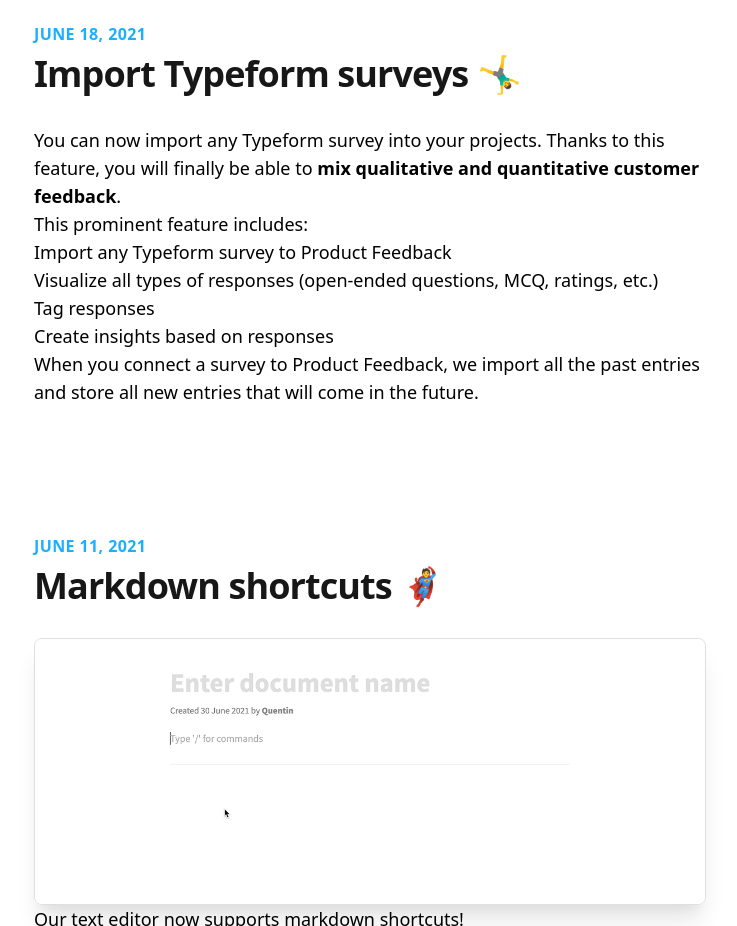
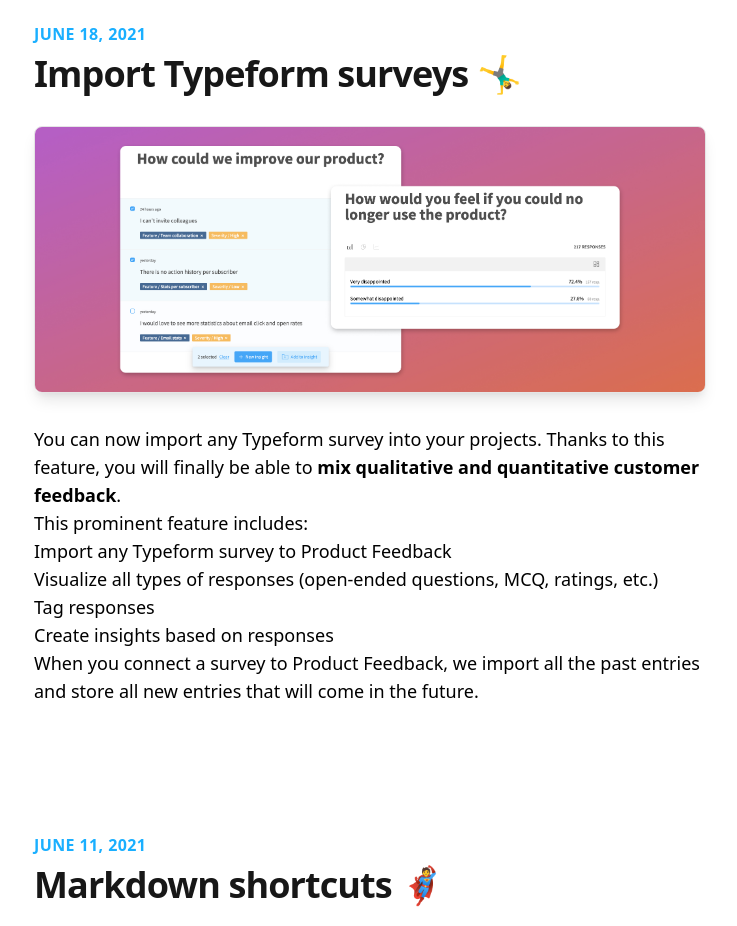
Before and after one commit to productfeedback/pf-website, a Gatsby site: page /changelog in a window 1280 px wide. Shown: the part 840-1766 px from the top of the page, without its empty margins (270-1007 px from the left). Built offline with nearby package versions, Linux system fonts and the light colour scheme; Gatsby itself is replaced by a stand-in of ours; what @tailwindcss/typography would draw is missing.

Commit message:
typeform changelog image

```diff
--- a/content/changelog/2021-06-18.md
+++ b/content/changelog/2021-06-18.md
@@ -1,7 +1,7 @@
 ---
 title: Import Typeform surveys 🤸‍♂️
 date: 2021-06-18T17:11:46.623Z
-featuredImage:
+featuredImage: ./2021-06-18-demo.jpg
 ---
 
 You can now import any Typeform survey into your projects. Thanks to this feature, you will finally be able to **mix qualitative and quantitative customer feedback**.
```
Also changed, not shown: content/changelog/2021-06-18-demo.jpg (added).
